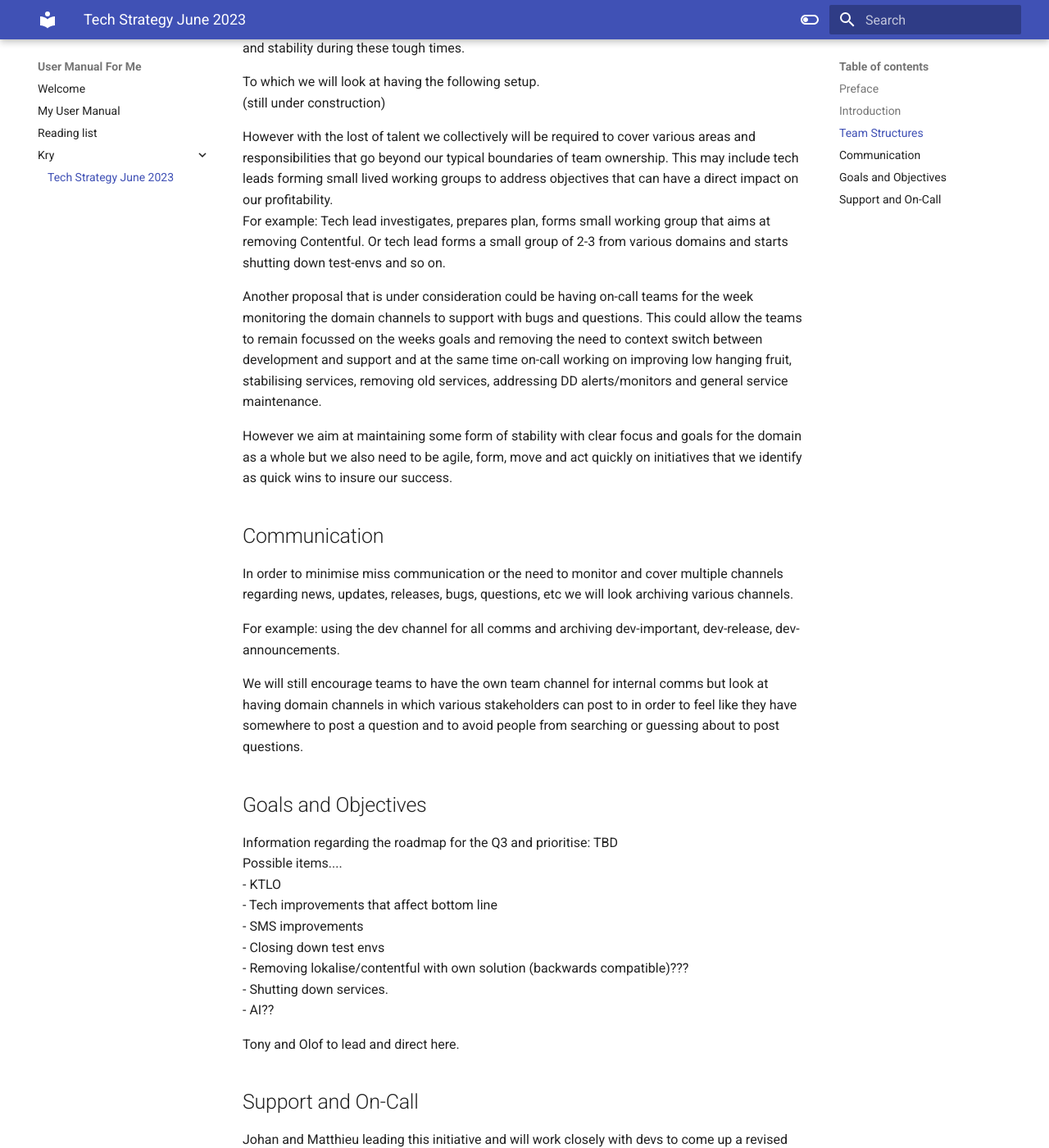
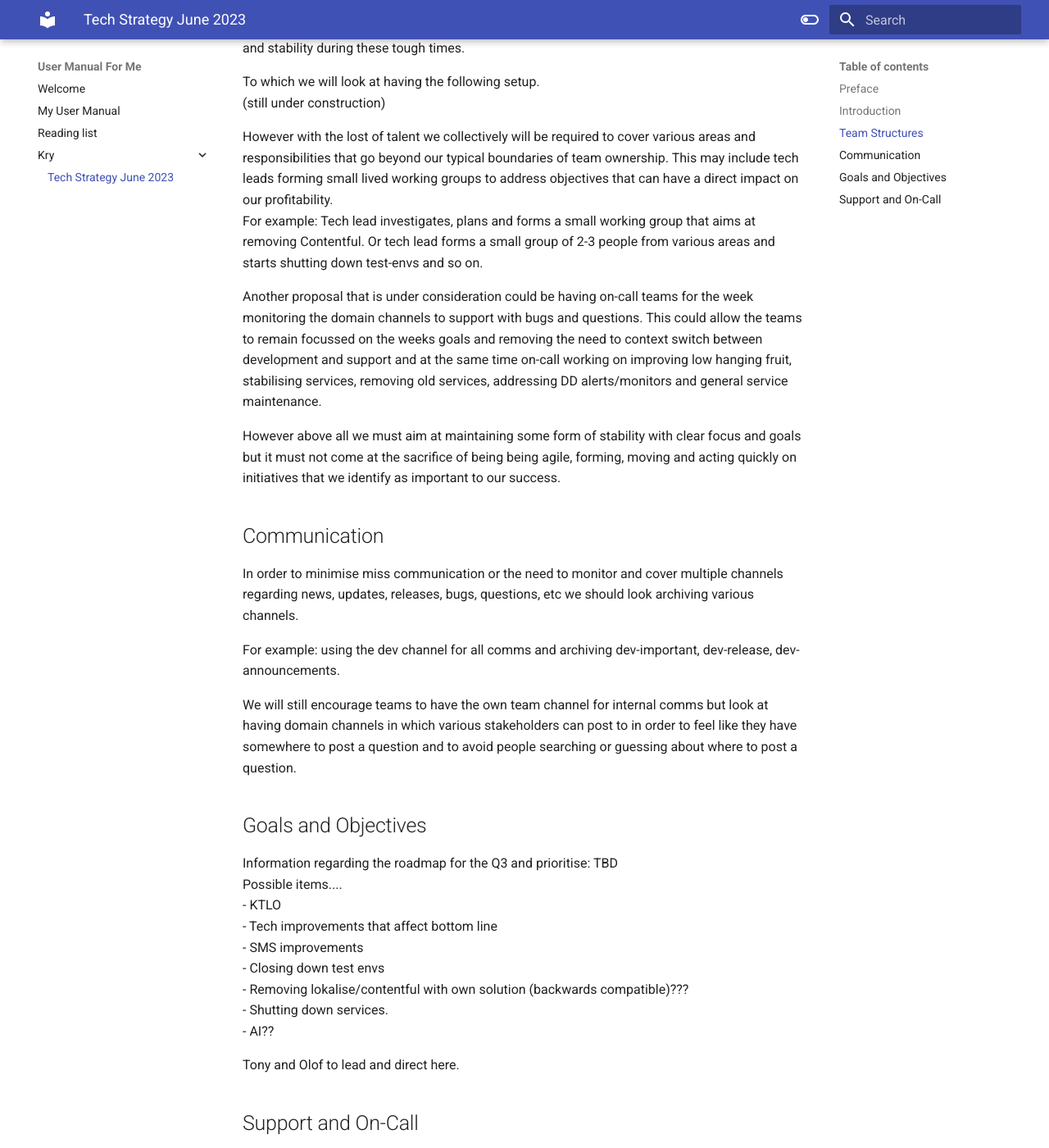
Before and after one commit to skakau/my-ramblings, an MkDocs documentation site: the page built from docs/kry/Tech Strategy June 2023.md, in a window 1280 px wide and 1400 px high, scrolled down 823 px. Shown: the whole window at 82% size. Built offline with MkDocs 1.6.1 and Material for MkDocs 9.7.7, drawn with Linux system fonts in a browser that asks for light colours.

Commit message:
PUSH NOTE : Tech Strategy June 2023.md

```diff
--- a/docs/kry/Tech Strategy June 2023.md
+++ b/docs/kry/Tech Strategy June 2023.md
@@ -21,18 +21,18 @@ To which we will look at having the following setup.
 (still under construction)
 
 However with the lost of talent we collectively will be required to cover various areas and responsibilities that go beyond our typical boundaries of team ownership. This may include tech leads forming small lived working groups to address objectives that can have a direct impact on our profitability.
-For example: Tech lead investigates, prepares plan, forms small working group that aims at removing Contentful. Or tech lead forms a small group of 2-3 from various domains and starts shutting down test-envs and so on.
+For example: Tech lead investigates, plans and forms a small working group that aims at removing Contentful. Or tech lead forms a small group of 2-3 people from various areas and starts shutting down test-envs and so on.
 
 Another proposal that is under consideration could be having on-call teams for the week monitoring the domain channels to support with bugs and questions. This could allow the teams to remain focussed on the weeks goals and removing the need to context switch between development and support and at the same time on-call working on improving low hanging fruit, stabilising services, removing old services, addressing DD alerts/monitors and general service maintenance.
 
-However we aim at maintaining some form of stability with clear focus and goals for the domain as a whole but we also need to be agile, form, move and act quickly on initiatives that we identify as quick wins to insure our success.
+However above all we must aim at maintaining some form of stability with clear focus and goals but it must not come at the sacrifice of being being agile, forming, moving and acting quickly on initiatives that we identify as important to our success.
 
 ## Communication
-In order to minimise miss communication or the need to monitor and cover multiple channels regarding news, updates, releases, bugs, questions, etc we will look archiving various channels.
+In order to minimise miss communication or the need to monitor and cover multiple channels regarding news, updates, releases, bugs, questions, etc we should look archiving various channels.
 
 For example: using the dev channel for all comms and archiving dev-important, dev-release, dev-announcements.
 
-We will still encourage teams to have the own team channel for internal comms but look at having domain channels in which various stakeholders can post to in order to feel like they have somewhere to post a question and to avoid people from searching or guessing about to post questions.
+We will still encourage teams to have the own team channel for internal comms but look at having domain channels in which various stakeholders can post to in order to feel like they have somewhere to post a question and to avoid people searching or guessing about where to post a question.
 
 ## Goals and Objectives
 Information regarding the roadmap for the Q3 and prioritise: TBD
```
